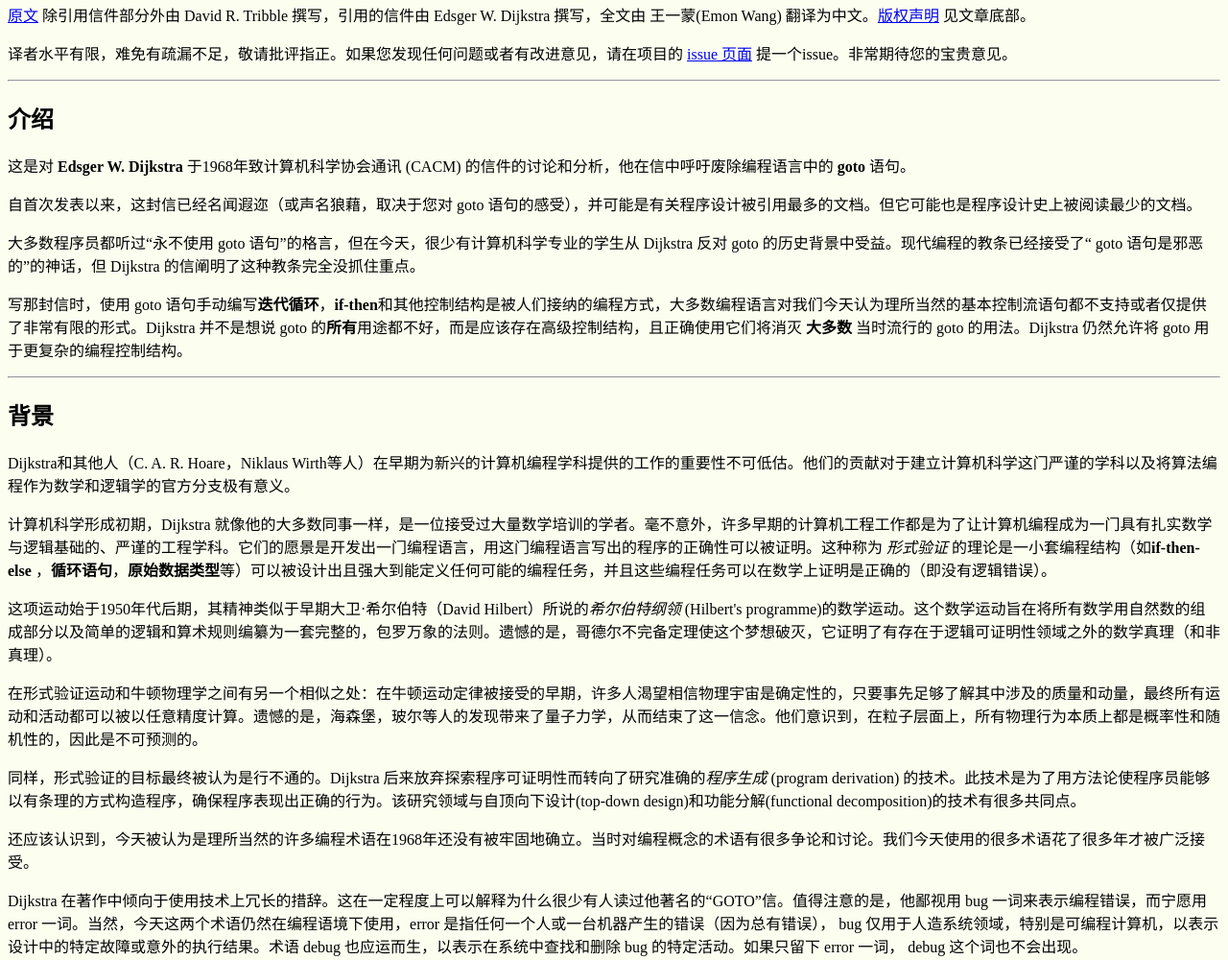
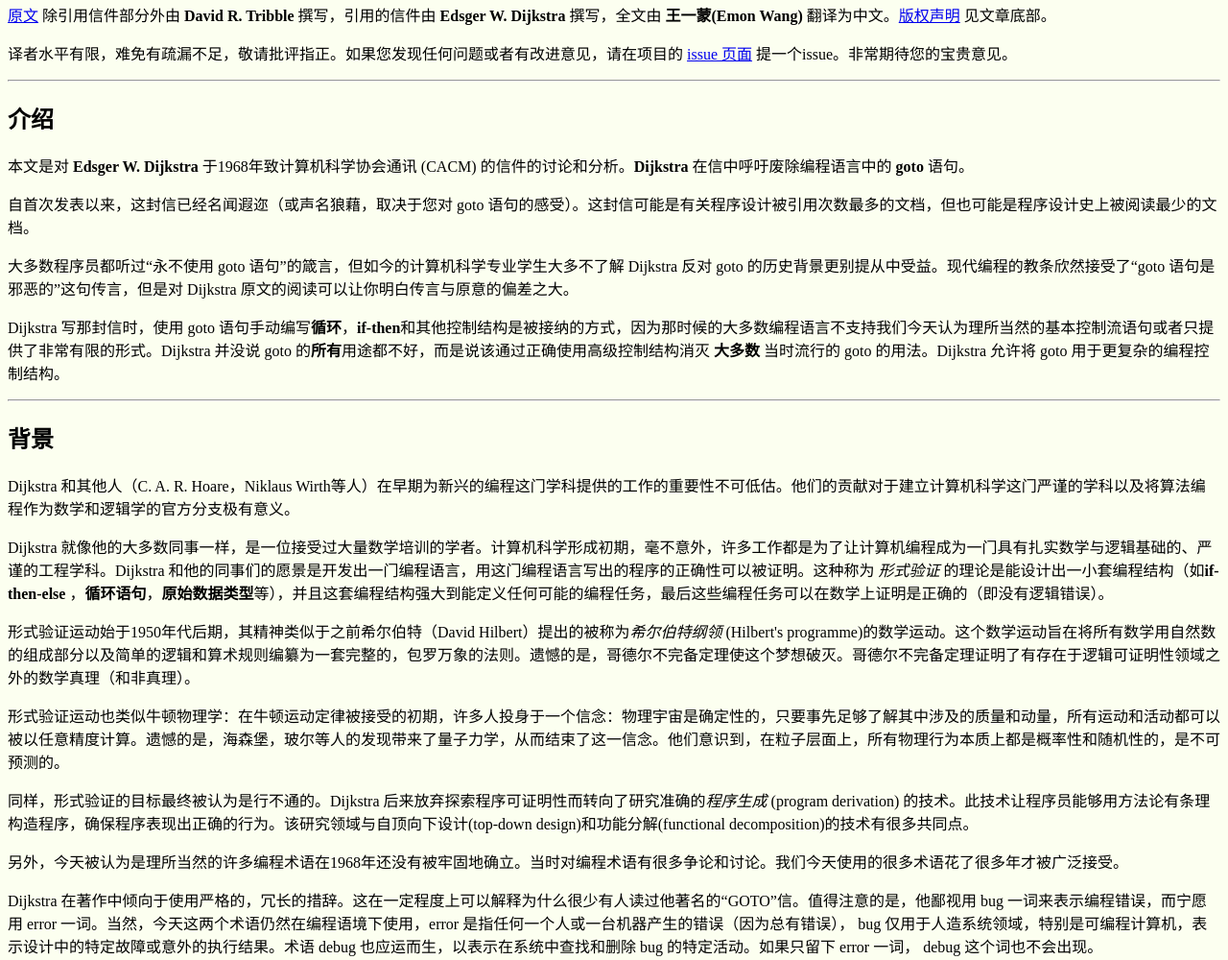
Before and after one commit to emon100/goto-translation, a plain HTML site: page index.html in a window 1280 px wide. Shown: the part 629-1629 px from the top of the page at 96% size. Drawn offline with Linux system fonts and the light colour scheme.

Commit message:
Update intro and background

```diff
--- a/index.html
+++ b/index.html
@@ -68,7 +68,6 @@
     Emon Wang <br>
     翻译版本 1.01，2020-2-123
 </h3>
-<!-- ------------------------------- -->
 <hr width="50%">
 
 
@@ -94,65 +93,63 @@
 <hr>
 <h2 id="credit"> 声明 </h2>
 
-<p><a href="http://david.tribble.com/text/goto.html">原文</a> 除引用信件部分外由 David R. Tribble 撰写，引用的信件由 Edsger W. Dijkstra 撰写，全文由 王一蒙(Emon Wang) 翻译为中文。<a href="#copyright">版权声明</a> 见文章底部。</p>
+<p><a href="http://david.tribble.com/text/goto.html">原文</a> 除引用信件部分外由 <b>David R. Tribble</b> 撰写，引用的信件由 <b>Edsger W. Dijkstra</b> 撰写，全文由 <b>王一蒙(Emon Wang)</b> 翻译为中文。<a href="#copyright">版权声明</a> 见文章底部。</p>
 
 <p>译者水平有限，难免有疏漏不足，敬请批评指正。如果您发现任何问题或者有改进意见，请在项目的 <a href="https://github.com/emon100/goto-translation/issues">issue 页面</a> 提一个issue。非常期待您的宝贵意见。</p>
 
 
-    <!-- ----------------------------------------------------------------------- -->
     <hr>
 
     <h2 id="intro"> 介绍 </h2>
 
     <p>
-        这是对 <b>Edsger W. Dijkstra</b> 于1968年致计算机科学协会通讯 (CACM) 的信件的讨论和分析，他在信中呼吁废除编程语言中的 <b>goto</b> 语句。
-    </p>
-
-    <p>
-        自首次发表以来，这封信已经名闻遐迩（或声名狼藉，取决于您对 goto 语句的感受），并可能是有关程序设计被引用最多的文档。但它可能也是程序设计史上被阅读最少的文档。
-    </p>
-
-    <p>
-        大多数程序员都听过“永不使用 goto 语句”的格言，但在今天，很少有计算机科学专业的学生从 Dijkstra 反对 goto 的历史背景中受益。现代编程的教条已经接受了“ goto 语句是邪恶的”的神话，但 Dijkstra 的信阐明了这种教条完全没抓住重点。
-    </p>
-
-    <p>
-        写那封信时，使用 goto 语句手动编写<b>迭代循环</b>，<b>if-then</b>和其他控制结构是被人们接纳的编程方式，大多数编程语言对我们今天认为理所当然的基本控制流语句都不支持或者仅提供了非常有限的形式。Dijkstra 并不是想说 goto 的<b>所有</b>用途都不好，而是应该存在高级控制结构，且正确使用它们将消灭 <b>大多数</b> 当时流行的 goto 的用法。Dijkstra 仍然允许将 goto 用于更复杂的编程控制结构。
-    </p>
-
-
-    <!-- ----------------------------------------------------------------------- -->
+        本文是对 <b>Edsger W. Dijkstra</b> 于1968年致计算机科学协会通讯 (CACM) 的信件的讨论和分析。<b>Dijkstra</b> 在信中呼吁废除编程语言中的 <b>goto</b> 语句。
+    </p>
+
+    <p>
+        自首次发表以来，这封信已经名闻遐迩（或声名狼藉，取决于您对 goto 语句的感受）。这封信可能是有关程序设计被引用次数最多的文档，但也可能是程序设计史上被阅读最少的文档。
+    </p>
+
+    <p>
+        大多数程序员都听过“永不使用 goto 语句”的箴言，但如今的计算机科学专业学生大多不了解 Dijkstra 反对 goto 的历史背景更别提从中受益。现代编程的教条欣然接受了“goto 语句是邪恶的”这句传言，但是对 Dijkstra 原文的阅读可以让你明白传言与原意的偏差之大。
+    </p>
+
+    <p>
+        Dijkstra 写那封信时，使用 goto 语句手动编写<b>循环</b>，<b>if-then</b>和其他控制结构是被接纳的方式，因为那时候的大多数编程语言不支持我们今天认为理所当然的基本控制流语句或者只提供了非常有限的形式。Dijkstra 并没说 goto 的<b>所有</b>用途都不好，而是说该通过正确使用高级控制结构消灭 <b>大多数</b> 当时流行的 goto 的用法。Dijkstra 允许将 goto 用于更复杂的编程控制结构。
+    </p>
+
+
     <hr>
 
     <a name="background"></a>
     <h2> 背景 </h2>
 
     <p>
-        Dijkstra和其他人（C. A. R. Hoare，Niklaus Wirth等人）在早期为新兴的计算机编程学科提供的工作的重要性不可低估。他们的贡献对于建立计算机科学这门严谨的学科以及将算法编程作为数学和逻辑学的官方分支极有意义。
-    </p>
-
-    <p>
-        计算机科学形成初期，Dijkstra 就像他的大多数同事一样，是一位接受过大量数学培训的学者。毫不意外，许多早期的计算机工程工作都是为了让计算机编程成为一门具有扎实数学与逻辑基础的、严谨的工程学科。它们的愿景是开发出一门编程语言，用这门编程语言写出的程序的正确性可以被证明。这种称为 <i>形式验证</i> 的理论是一小套编程结构（如<b>if-then-else</b> ，<b>循环语句</b>，<b>原始数据类型</b>等）可以被设计出且强大到能定义任何可能的编程任务，并且这些编程任务可以在数学上证明是正确的（即没有逻辑错误）。
-    </p>
-
-    <p>
-        这项运动始于1950年代后期，其精神类似于早期大卫·希尔伯特（David Hilbert）所说的<i>希尔伯特纲领</i> (Hilbert's programme)的数学运动。这个数学运动旨在将所有数学用自然数的组成部分以及简单的逻辑和算术规则编纂为一套完整的，包罗万象的法则。遗憾的是，哥德尔不完备定理使这个梦想破灭，它证明了有存在于逻辑可证明性领域之外的数学真理（和非真理）。
-    </p>
-
-    <p>
-        在形式验证运动和牛顿物理学之间有另一个相似之处：在牛顿运动定律被接受的早期，许多人渴望相信物理宇宙是确定性的，只要事先足够了解其中涉及的质量和动量，最终所有运动和活动都可以被以任意精度计算。遗憾的是，海森堡，玻尔等人的发现带来了量子力学，从而结束了这一信念。他们意识到，在粒子层面上，所有物理行为本质上都是概率性和随机性的，因此是不可预测的。
-    </p>
-
-    <p>
-        同样，形式验证的目标最终被认为是行不通的。Dijkstra 后来放弃探索程序可证明性而转向了研究准确的<i>程序生成</i> (program derivation) 的技术。此技术是为了用方法论使程序员能够以有条理的方式构造程序，确保程序表现出正确的行为。该研究领域与自顶向下设计(top-down design)和功能分解(functional decomposition)的技术有很多共同点。
-    </p>
-
-    <p>
-        还应该认识到，今天被认为是理所当然的许多编程术语在1968年还没有被牢固地确立。当时对编程概念的术语有很多争论和讨论。我们今天使用的很多术语花了很多年才被广泛接受。
-    </p>
-
-    <p>
-        Dijkstra 在著作中倾向于使用技术上冗长的措辞。这在一定程度上可以解释为什么很少有人读过他著名的“GOTO”信。值得注意的是，他鄙视用 bug 一词来表示编程错误，而宁愿用 error 一词。当然，今天这两个术语仍然在编程语境下使用，error 是指任何一个人或一台机器产生的错误（因为总有错误）， bug 仅用于人造系统领域，特别是可编程计算机，以表示设计中的特定故障或意外的执行结果。术语 debug 也应运而生，以表示在系统中查找和删除 bug 的特定活动。如果只留下 error 一词， debug 这个词也不会出现。
+        Dijkstra 和其他人（C. A. R. Hoare，Niklaus Wirth等人）在早期为新兴的编程这门学科提供的工作的重要性不可低估。他们的贡献对于建立计算机科学这门严谨的学科以及将算法编程作为数学和逻辑学的官方分支极有意义。
+    </p>
+
+    <p>
+        Dijkstra 就像他的大多数同事一样，是一位接受过大量数学培训的学者。计算机科学形成初期，毫不意外，许多工作都是为了让计算机编程成为一门具有扎实数学与逻辑基础的、严谨的工程学科。Dijkstra 和他的同事们的愿景是开发出一门编程语言，用这门编程语言写出的程序的正确性可以被证明。这种称为 <i>形式验证</i> 的理论是能设计出一小套编程结构（如<b>if-then-else</b> ，<b>循环语句</b>，<b>原始数据类型</b>等），并且这套编程结构强大到能定义任何可能的编程任务，最后这些编程任务可以在数学上证明是正确的（即没有逻辑错误）。
+    </p>
+
+    <p>
+        形式验证运动始于1950年代后期，其精神类似于之前希尔伯特（David Hilbert）提出的被称为<i>希尔伯特纲领</i> (Hilbert's programme)的数学运动。这个数学运动旨在将所有数学用自然数的组成部分以及简单的逻辑和算术规则编纂为一套完整的，包罗万象的法则。遗憾的是，哥德尔不完备定理使这个梦想破灭。哥德尔不完备定理证明了有存在于逻辑可证明性领域之外的数学真理（和非真理）。
+    </p>
+
+    <p>
+        形式验证运动也类似牛顿物理学：在牛顿运动定律被接受的初期，许多人投身于一个信念：物理宇宙是确定性的，只要事先足够了解其中涉及的质量和动量，所有运动和活动都可以被以任意精度计算。遗憾的是，海森堡，玻尔等人的发现带来了量子力学，从而结束了这一信念。他们意识到，在粒子层面上，所有物理行为本质上都是概率性和随机性的，是不可预测的。
+    </p>
+
+    <p>
+        同样，形式验证的目标最终被认为是行不通的。Dijkstra 后来放弃探索程序可证明性而转向了研究准确的<i>程序生成</i> (program derivation) 的技术。此技术让程序员能够用方法论有条理构造程序，确保程序表现出正确的行为。该研究领域与自顶向下设计(top-down design)和功能分解(functional decomposition)的技术有很多共同点。
+    </p>
+
+    <p>
+        另外，今天被认为是理所当然的许多编程术语在1968年还没有被牢固地确立。当时对编程术语有很多争论和讨论。我们今天使用的很多术语花了很多年才被广泛接受。
+    </p>
+
+    <p>
+        Dijkstra 在著作中倾向于使用严格的，冗长的措辞。这在一定程度上可以解释为什么很少有人读过他著名的“GOTO”信。值得注意的是，他鄙视用 bug 一词来表示编程错误，而宁愿用 error 一词。当然，今天这两个术语仍然在编程语境下使用，error 是指任何一个人或一台机器产生的错误（因为总有错误）， bug 仅用于人造系统领域，特别是可编程计算机，表示设计中的特定故障或意外的执行结果。术语 debug 也应运而生，以表示在系统中查找和删除 bug 的特定活动。如果只留下 error 一词， debug 这个词也不会出现。
     </p>
 
     <!-- ----------------------------------------------------------------------- -->
@@ -231,7 +228,7 @@
 
                     <a name="para-1"></a>
                     <p>
-                        数年来我观察到，程序员的素质是他们程序中 <b>go to</b> 语句出现密度的递减函数。最近我发现了为什么使用 <b>go to</b> 语句会造成灾难性的后果，因此我深信应该从所有“高级”编程语言（即除纯机器码的所有语言）中废除 <b>go to</b> 语句。当时我并不十分重视这个发现。现在，这个主题在最近讨论中的出现敦促了我将我的想法发表。
+                        数年来我观察到，程序员的素质是一个递减函数，其中自变量是他们程序中 <b>go to</b> 语句的密度。最近我发现了为什么使用 <b>go to</b> 语句会造成灾难性的后果，因此我深信应该从所有“高级”编程语言（即除纯机器码的所有语言）中废除 <b>go to</b> 语句。当时我并不十分重视这个发现。现在，最近讨论中出现了这个话题，这敦促了我发表我的想法。
                     </p>
                 </font>
             </td>
@@ -260,7 +257,7 @@
                 <font color="#0000B0" face="times,times roman,serif" size="+1">
                     <a name="para-2"></a>
                     <p>
-                        我的第一句话是，尽管程序员的活动(activity) 在他完成了一个正确程序就结束了， 然而程序员的活动真正的主体部分，其实是这个程序所控制的流程(process)，因为这个流程必须要达到程序员所期望的效果，也必须在动态的表现上满足编程者所期望的规范。不过，一旦程序被编写完成，相关流程的完成就交给机器了。
+                        我的第一句话是，尽管程序员的活动(activity) 在他完成了一个正确程序就结束了， 然而程序员的活动真正的主体部分，其实是这个程序的流程(process)，因为这个流程必须要达到程序员所期望的效果，也必须在动态的表现上满足编程者所期望的规范。一旦程序被编写完成，相关流程的完成就交给机器了。
                     </p>
                     <p></p>
                 </font>
@@ -277,7 +274,7 @@
                         这一段技术密集的措辞是 Dijkstra 学术写作风格的典型代表。
                     </p>
                     <p>
-                        这句话仅意味着程序员执行的实际活动不仅是编写程序，还包括控制在代码在机器执行时代码的行为。然而他说，一旦程序员编写了一个工作程序，程序的实际执行就完全只靠机器本身控制。
+                        这句话仅意味着程序员执行的实际活动不仅是编写程序，还包括控制在代码在机器执行时代码的行为。然而，一旦程序员编写完程序，该程序的实际执行就只靠机器来控制。
                     </p>
 
                     <p>
@@ -310,7 +307,7 @@
                     </p>
 
                     <p>
-                        对当前大多数以线性，按语句顺序的方式运行的编程语言来说这说法都是对的。但是，当我们观察到现实世界中的编程任务必须处理的复杂性（例如多任务，多线程，中断处理，易失性硬件寄存器，虚拟内存分页，设备延迟，实时事件处理等等，仅举几例）时，在某种程度上，Dijkstra 的行为准则尚未完全实现。简单的一次执行一行的程序执行模型已不足以解决当今的编程问题。
+                        对当前大多数以线性，按语句顺序的方式运行的编程语言来说这说法都是对的。但是，当我们观察到现实世界中的编程任务必须处理的复杂性（举几个例子，如多任务，多线程，中断处理，易失性硬件寄存器，虚拟内存分页，设备延迟，实时事件处理等等）时，在某种程度上，Dijkstra 的行为准则尚未完全实现。简单的一次执行一行的程序执行模型已不足以解决当今的编程问题。
                     </p>
                 </font>
             </td>
```
